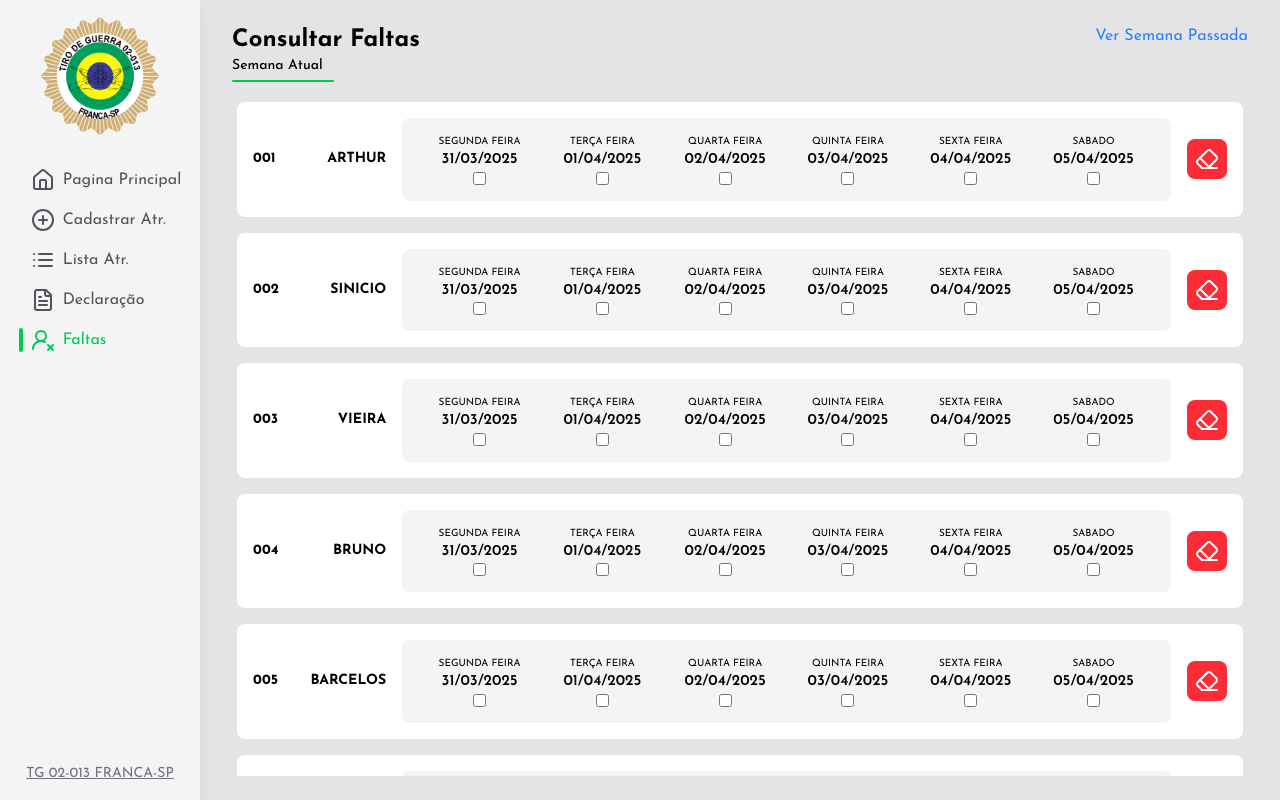
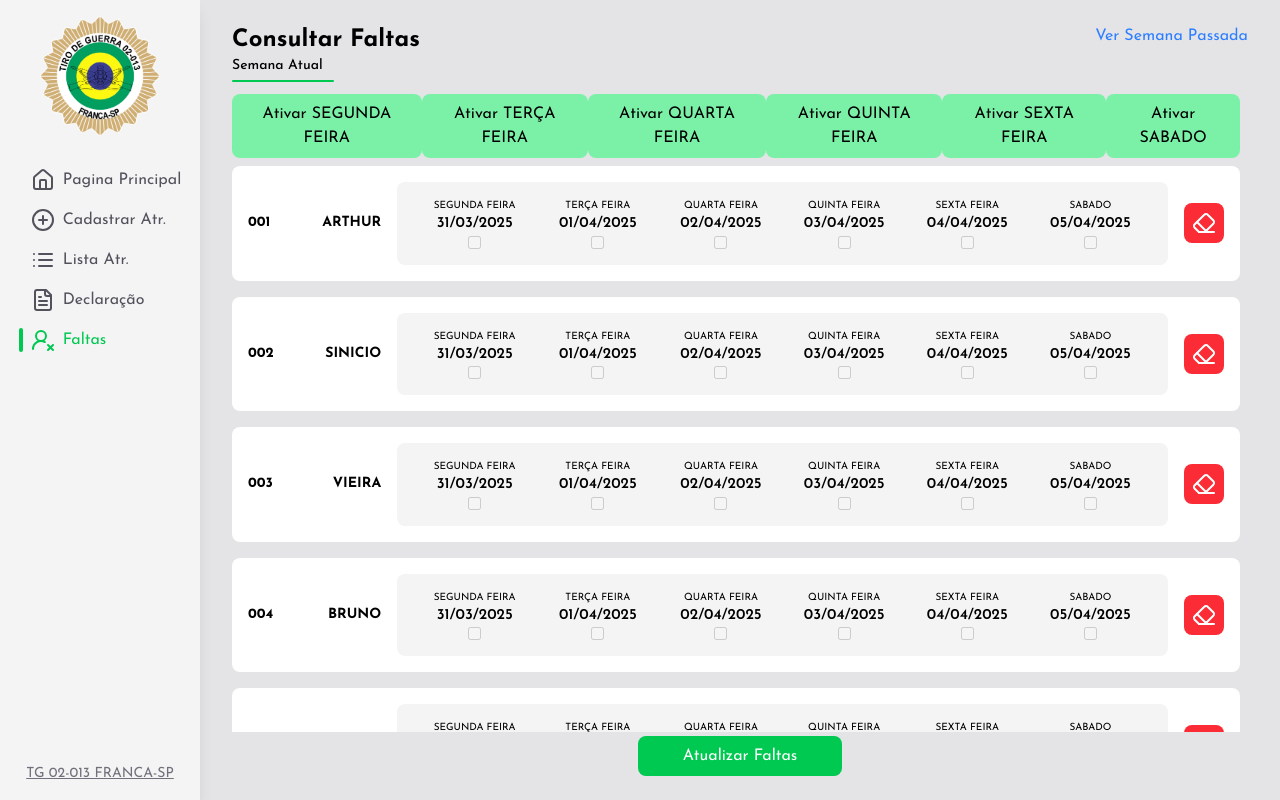
Before and after one commit to arthuracmm/exercito-system, a React (Vite) app: page /faltas in a window 1280 px wide. Built offline with nearby package versions, Linux system fonts and the light colour scheme; data requests are answered from the project's data file.

Commit message:
feat: enhance Faltas page with active status management for dates and update data structure for fetching and submitting

```diff
--- a/public/db/db.json
+++ b/public/db/db.json
@@ -763,39 +763,38 @@
     {
       "id": "2025-04-07",
       "data": "2025-04-07",
-      "atiradores": []
+      "atiradores": [],
+      "ativo": true
+    },
+    {
+      "id": "2025-04-08",
+      "data": "2025-04-08",
+      "atiradores": [],
+      "ativo": true
     },
     {
       "id": "2025-04-09",
       "data": "2025-04-09",
-      "atiradores": [
-        "e32f"
-      ]
+      "atiradores": [],
+      "ativo": true
     },
     {
       "id": "2025-04-10",
       "data": "2025-04-10",
-      "atiradores": []
-    },
-    {
-      "id": "2025-04-08",
-      "data": "2025-04-08",
-      "atiradores": []
+      "atiradores": [],
+      "ativo": true
     },
     {
       "id": "2025-04-11",
       "data": "2025-04-11",
-      "atiradores": [
-        "7f42",
-        "e32f"
-      ]
+      "atiradores": [],
+      "ativo": true
     },
     {
       "id": "2025-04-12",
       "data": "2025-04-12",
-      "atiradores": [
-        "e32f"
-      ]
+      "atiradores": [],
+      "ativo": true
     }
   ]
 }
--- a/src/pages/Faltas.tsx
+++ b/src/pages/Faltas.tsx
@@ -6,65 +6,12 @@ import { Eraser } from "lucide-react";
 
 export function Faltas() {
     const [atiradores, setAtiradores] = useState<any[]>([]);
-    const [faltas, setFaltas] = useState<{ [key: string]: string[] }>({});
-    const [selectedAtiradores, setSelectedAtiradores] = useState<{ [key: string]: Set<string> }>({});
+    const [_, setFaltas] = useState<{ [key: string]: any }>({});
+    const [selectedAtiradores, setSelectedAtiradores] = useState<{ [key: string]: Set<string> }>( {});
+    const [activeDates, setActiveDates] = useState<{ [key: string]: boolean }>({});
+    const [weekDays, setWeekDays] = useState<any[]>([]);
 
-    useEffect(() => {
-        axios.get('http://localhost:5000/atiradores')
-            .then((response) => {
-                setAtiradores(response.data);
-            })
-            .catch((error) => {
-                console.error('Erro ao carregar atiradores:', error);
-            });
-
-        axios.get('http://localhost:5000/faltas')
-            .then((response) => {
-                const faltasData: { [key: string]: string[] } = {};
-                const selectedAtiradoresData: { [key: string]: Set<string> } = {};
-
-                response.data.forEach((falta: any) => {
-                    const data = falta.data;
-                    const atiradores = falta.atiradores;
-
-                    faltasData[data] = atiradores;
-                    selectedAtiradoresData[data] = new Set(atiradores);
-                });
-
-                setFaltas(faltasData);
-                setSelectedAtiradores(selectedAtiradoresData);
-            })
-            .catch((error) => {
-                console.error('Erro ao carregar faltas:', error);
-            });
-    }, []);
-
-    const formatDateToISO = (dateStr: string) => {
-        if (!dateStr || typeof dateStr !== 'string') return '';
-        const parts = dateStr.includes('/') ? dateStr.split('/') : dateStr.split('-');
-
-        if (parts.length !== 3) return '';
-
-        const [a, b, c] = parts;
-
-        // Se for dd/mm/yyyy
-        if (dateStr.includes('/')) {
-            const day = a.padStart(2, '0');
-            const month = b.padStart(2, '0');
-            const year = c;
-            return `${year}-${month}-${day}`;
-        }
-
-        // Se for yyyy-mm-dd
-        const year = a;
-        const month = b.padStart(2, '0');
-        const day = c.padStart(2, '0');
-        return `${year}-${month}-${day}`;
-    };
-
-
-
-
+    // Função para obter os dias da semana atual
     const getWeekDays = () => {
         const daysOfWeek = ['SEGUNDA FEIRA', 'TERÇA FEIRA', 'QUARTA FEIRA', 'QUINTA FEIRA', 'SEXTA FEIRA', 'SABADO'];
         const today = new Date();
@@ -88,17 +35,78 @@ export function Faltas() {
             weekDates.push({ day: daysOfWeek[i], date: isoDate });
         }
 
-        return weekDates;
+        setWeekDays(weekDates);
     };
+
+    useEffect(() => {
+        axios.get('http://localhost:5000/atiradores')
+            .then((response) => {
+                setAtiradores(response.data);
+            })
+            .catch((error) => {
+                console.error('Erro ao carregar atiradores:', error);
+            });
+
+        axios.get('http://localhost:5000/faltas')
+            .then((response) => {
+                const faltasData: { [key: string]: any } = {};
+                const selectedAtiradoresData: { [key: string]: Set<string> } = {};
+                const activeDatesData: { [key: string]: boolean } = {};
+
+                response.data.forEach((falta: any) => {
+                    const data = falta.data;
+                    const atiradores = falta.atiradores;
+
+                    faltasData[data] = falta;
+                    selectedAtiradoresData[data] = new Set(atiradores);
+                    activeDatesData[data] = falta.ativo !== undefined ? falta.ativo : true; // Default ativo
+                });
+
+                setFaltas(faltasData);
+                setSelectedAtiradores(selectedAtiradoresData);
+                setActiveDates(activeDatesData);
+            })
+            .catch((error) => {
+                console.error('Erro ao carregar faltas:', error);
+            });
+
+        // Chama a função para gerar os dias da semana
+        getWeekDays();
+    }, []);
 
     const formatDateForDisplay = (isoDate: string) => {
         const [year, month, day] = isoDate.split("-");
         return `${day}/${month}/${year}`;
     };
 
-    const weekDays = getWeekDays();
+    const handleDateStatusChange = (date: string) => {
+        setActiveDates((prevState) => {
+            const newState = { ...prevState };
+            const newStatus = !newState[date]; // Alterna entre ativo e inativo
+            newState[date] = newStatus;
+
+            const dataToSend = {
+                id: date,
+                data: date,
+                atiradores: [], // Não importa os atiradores, eles serão manipulados separadamente
+                ativo: newStatus
+            };
+
+            // Atualiza no banco de dados
+            axios.put(`http://localhost:5000/faltas/${date}`, dataToSend)
+                .then(() => {
+                    console.log(`Data ${date} atualizada com sucesso para ${newStatus ? 'ativo' : 'inativo'}`);
+                })
+                .catch((error) => {
+                    console.error(`Erro ao atualizar data ${date}:`, error.response ? error.response.data : error.message);
+                });
+
+            return newState;
+        });
+    };
 
     const handleCheckboxChange = (date: string, atiradorId: string, checked: boolean) => {
+        if (activeDates[date]) { // Só permite mudar se a data estiver ativa
             setSelectedAtiradores((prevSelected) => {
                 const updatedSelected = { ...prevSelected };
                 if (!updatedSelected[date]) {
@@ -113,82 +121,49 @@ export function Faltas() {
 
                 return updatedSelected;
             });
+        }
     };
 
     const handleSubmit = () => {
-        weekDays.forEach((weekDay) => {
-            const date = weekDay.date;
-            const dateISO = formatDateToISO(date);
+        // Atualiza faltas no banco de dados
+        Object.keys(selectedAtiradores).forEach((date) => {
             const atiradoresForDay = Array.from(selectedAtiradores[date] || []);
-
             const dataToSend = {
-                id: dateISO, // <-- aqui está a mudança!
-                data: dateISO,
-                atiradores: atiradoresForDay
+                id: date,
+                data: date,
+                atiradores: atiradoresForDay,
+                ativo: activeDates[date] // Mantém o status ativo da data
             };
 
-            if (faltas[date]) {
-                axios.put(`http://localhost:5000/faltas/${dateISO}`, dataToSend)
+            axios.put(`http://localhost:5000/faltas/${date}`, dataToSend)
                 .then(() => {
                     console.log(`Faltas para ${date} atualizadas com sucesso`);
                 })
                 .catch((error) => {
                     console.error(`Erro ao atualizar faltas para ${date}:`, error.response ? error.response.data : error.message);
-                        if (error.response && error.response.status === 404) {
-                            axios.post('http://localhost:5000/faltas', dataToSend)
-                                .then(() => {
-                                    console.log(`Faltas para ${date} criadas com sucesso`);
-                                })
-                                .catch((createError) => {
-                                    console.error(`Erro ao criar faltas para ${date}:`, createError.response ? createError.response.data : createError.message);
                 });
-                        }
-                    });
-            } else {
-                axios.post('http://localhost:5000/faltas', dataToSend)
-                    .then(() => {
-                        console.log(`Faltas para ${date} criadas com sucesso`);
-                    })
-                    .catch((error) => {
-                        console.error(`Erro ao criar faltas para ${date}:`, error.response ? error.response.data : error.message);
-                    });
-            }
         });
     };
 
+    const handleRemoveAtirador = (atiradorId: string) => {
+        setAtiradores((prevAtiradores) =>
+            prevAtiradores.filter((atirador) => atirador.id !== atiradorId)
+        );
 
-    const handleRemoveAtirador = (atiradorId: string) => {
-        const updatedSelected = { ...selectedAtiradores };
+        setSelectedAtiradores((prevSelected) => {
+            const updatedSelected = { ...prevSelected };
+            Object.keys(updatedSelected).forEach((date) => {
+                updatedSelected[date]?.delete(atiradorId);
+            });
+            return updatedSelected;
+        });
 
-        weekDays.forEach((weekDay) => {
-            const date = weekDay.date;
-            const dateISO = formatDateToISO(formatDateForDisplay(date));
-
-            if (updatedSelected[date]?.has(atiradorId)) {
-                updatedSelected[date].delete(atiradorId);
-                const updatedList = Array.from(updatedSelected[date]);
-
-                const dataToSend = {
-                    id: dateISO,
-                    data: dateISO,
-                    atiradores: updatedList
-                };
-
-
-                axios.put(`http://localhost:5000/faltas/${dateISO}`, dataToSend)
+        axios.delete(`http://localhost:5000/atiradores/${atiradorId}`)
             .then(() => {
-                        console.log(`Atirador ${atiradorId} removido da data ${date}`);
-                        setSelectedAtiradores({ ...updatedSelected });
-
-                        setFaltas((prevFaltas) => ({
-                            ...prevFaltas,
-                            [date]: updatedList
-                        }));
+                console.log(`Atirador ${atiradorId} removido com sucesso`);
             })
             .catch((error) => {
-                        console.error(`Erro ao remover atirador da data ${date}:`, error.response ? error.response.data : error.message);
-                    });
-            }
+                console.error(`Erro ao remover atirador ${atiradorId}:`, error.response ? error.response.data : error.message);
             });
     };
 
@@ -206,11 +181,23 @@ export function Faltas() {
                     <div className="w-[10%] h-0.5 rounded-lg bg-green-500" />
                 </div>
 
-                <div className="flex flex-1 flex-col w-full mt-2 overflow-x-hidden overflow-y-scroll items-center">
+                <div className="flex flex-1 flex-col w-full mt-2 overflow-x-hidden overflow-y-scroll items-center pr-2">
+                    <div className="flex justify-between w-full">
+                        {weekDays.map((weekDay) => (
+                            <button
+                                key={weekDay.date}
+                                className={`px-4 py-2 rounded-lg ${activeDates[weekDay.date] ? 'bg-red-300' : 'bg-green-300'}`}
+                                onClick={() => handleDateStatusChange(weekDay.date)}
+                            >
+                                {activeDates[weekDay.date] ? 'Desativar' : 'Ativar'} {weekDay.day}
+                            </button>
+                        ))}
+                    </div>
+
                     {atiradores
                         .sort((a, b) => parseInt(a.numero) - parseInt(b.numero))
                         .map((atirador) => (
-                            <div key={atirador.id} className="flex flex-1 gap-4 bg-white rounded-lg p-4 m-2 w-[99%] items-center">
+                            <div key={atirador.id} className="flex flex-1 gap-4 bg-white rounded-lg p-4 m-2 w-full items-center">
                                 <div className="flex flex-1 gap-4">
                                     <div className="flex justify-between items-center w-40">
                                         <h2 className="text-sm uppercase font-bold">{atirador.numero}</h2>
@@ -231,6 +218,7 @@ export function Faltas() {
                                                     onChange={(e) =>
                                                         handleCheckboxChange(weekDay.date, atirador.id, e.target.checked)
                                                     }
+                                                    disabled={!activeDates[weekDay.date]}
                                                 />
                                             </div>
                                         ))}
@@ -244,6 +232,8 @@ export function Faltas() {
                                 </button>
                             </div>
                         ))}
+                </div>
+
                 <button
                     className="bg-green-500 p-2 text-white rounded-lg hover:bg-green-600 transition-all w-[20%] cursor-pointer"
                     onClick={handleSubmit}
@@ -252,6 +242,5 @@ export function Faltas() {
                 </button>
             </div>
         </div>
-        </div>
     );
 }
```
Lines whose indentation alone changed are shown as unchanged.
